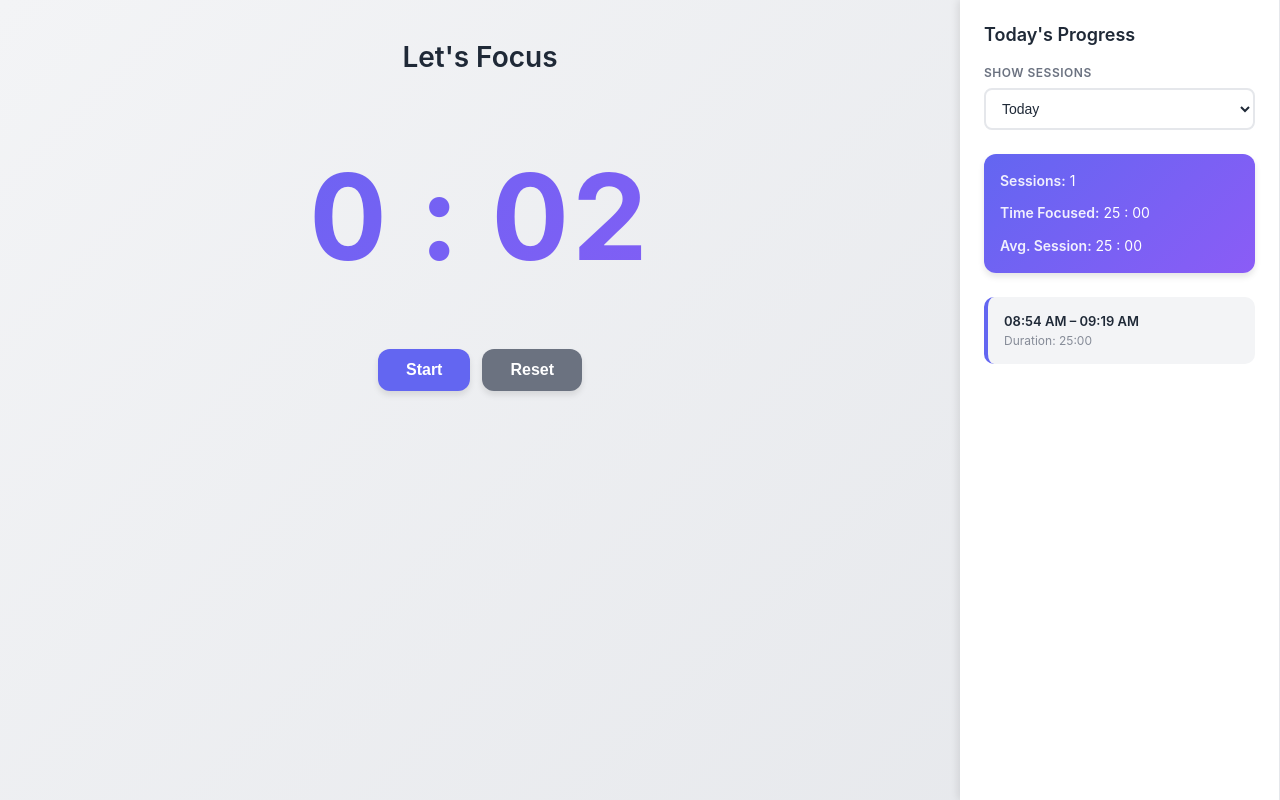
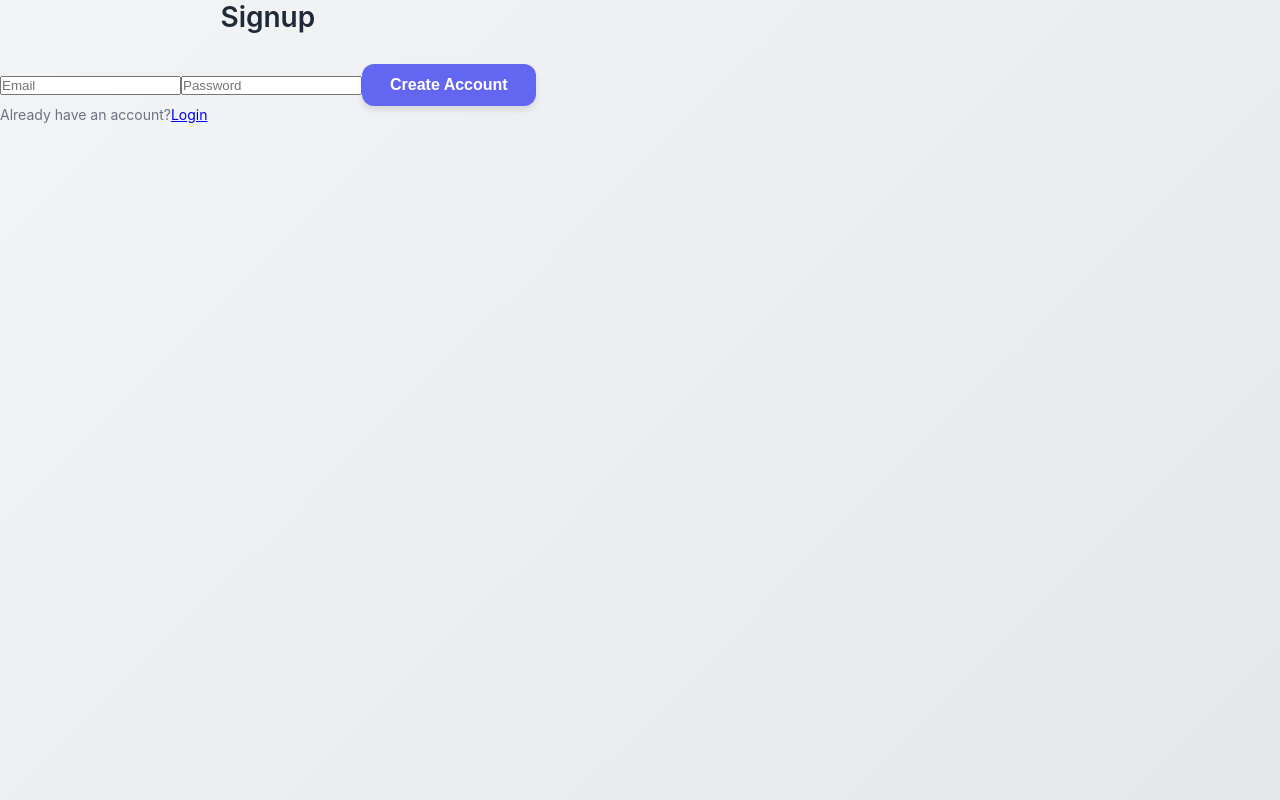
Before and after one commit to adityadombe709-maker/FocusForge, a React (Vite) app in the folder client/: page /signup in a window 1280 px wide. Built offline with nearby package versions, Linux system fonts and the light colour scheme.

Commit message:
created login and signup pages

```diff
--- a/client/package.json
+++ b/client/package.json
@@ -11,7 +11,8 @@
   },
   "dependencies": {
     "react": "^19.2.0",
-    "react-dom": "^19.2.0"
+    "react-dom": "^19.2.0",
+    "react-router-dom": "^7.13.0"
   },
   "devDependencies": {
     "@eslint/js": "^9.39.1",
--- a/client/src/App.jsx
+++ b/client/src/App.jsx
@@ -1,9 +1,30 @@
 import { Dashboard } from "./pages/Dashboard";
+import { BrowserRouter, Routes, Route, Link, Navigate } from "react-router-dom";
+import { Login } from "./pages/Login";
+import { Signup } from "./pages/Signup";
+import { useState } from "react";
 
 function App() {
+  const [isLoggedIn, setIsLoggedIn] = useState(false);
   return (
-    <Dashboard />
-  )
+    <BrowserRouter>
+      {/* <Dashboard /> */}
+      <Routes>
+        <Route
+          path="/"
+          element={<Login setIsLoggedIn={setIsLoggedIn} />}
+        ></Route>
+        <Route
+          path="/signup"
+          element={<Signup setIsLoggedIn={setIsLoggedIn} />}
+        ></Route>
+        <Route
+          path="/dashboard"
+          element={isLoggedIn ? <Dashboard /> : <Navigate to="/" />}
+        ></Route>
+      </Routes>
+    </BrowserRouter>
+  );
 }
 
-export default App
+export default App;
--- /dev/null
+++ b/client/src/pages/Login.jsx
@@ -0,0 +1,44 @@
+import { useState } from "react";
+import { useNavigate, Link } from "react-router-dom";
+
+export function Login({ setIsLoggedIn }) {
+  const [email, setEmail] = useState("");
+  const [password, setPassword] = useState("");
+  const navigate = useNavigate();
+
+  const handleLogin = () => {
+    if (!email || !password) {
+      alert("Fill all fields");
+      return;
+    }
+    setIsLoggedIn(true);
+    navigate("/dashboard");
+  };
+
+  return (
+    <div>
+      <h2>Login</h2>
+      <input
+        type="email"
+        placeholder="Email"
+        value={email}
+        onChange={(e) => {
+          setEmail(e.target.value);
+        }}
+      />
+      <input
+        type="password"
+        placeholder="Password"
+        value={password}
+        onChange={(e) => {
+          setPassword(e.target.value);
+        }}
+      />
+      <button onClick={handleLogin}>Login</button>
+      <p>
+        Don't have an account?
+        <Link to="/signup">Sign Up</Link>
+      </p>
+    </div>
+  );
+}
--- /dev/null
+++ b/client/src/pages/Signup.jsx
@@ -0,0 +1,44 @@
+import { useState } from "react";
+import { Link, useNavigate } from "react-router-dom";
+
+export function Signup({setIsLoggedIn}) {
+  const [email, setEmail] = useState("");
+  const [password, setPassword] = useState("");
+  const navigate = useNavigate();
+
+  const handleSignup = () => {
+    if (!email || !password) {
+      alert("Fill all fields");
+      return;
+    }
+
+    setIsLoggedIn(true);
+    navigate("/dashboard");
+  }
+  return (
+    <div>
+      <h2>Signup</h2>
+      <input
+        type="email"
+        placeholder="Email"
+        value={email}
+        onChange={(e) => {
+          setEmail(e.target.value);
+        }}
+      />
+      <input
+        type="password"
+        placeholder="Password"
+        value={password}
+        onChange={(e) => {
+          setPassword(e.target.value);
+        }}
+      />
+      <button onClick={handleSignup}>Create Account</button>
+      <p>
+        Already have an account?
+        <Link to="/">Login</Link>
+      </p>
+    </div>
+  );
+}
```
Also changed, not shown: 1 other file (tests, documents, lock files or other folders).
